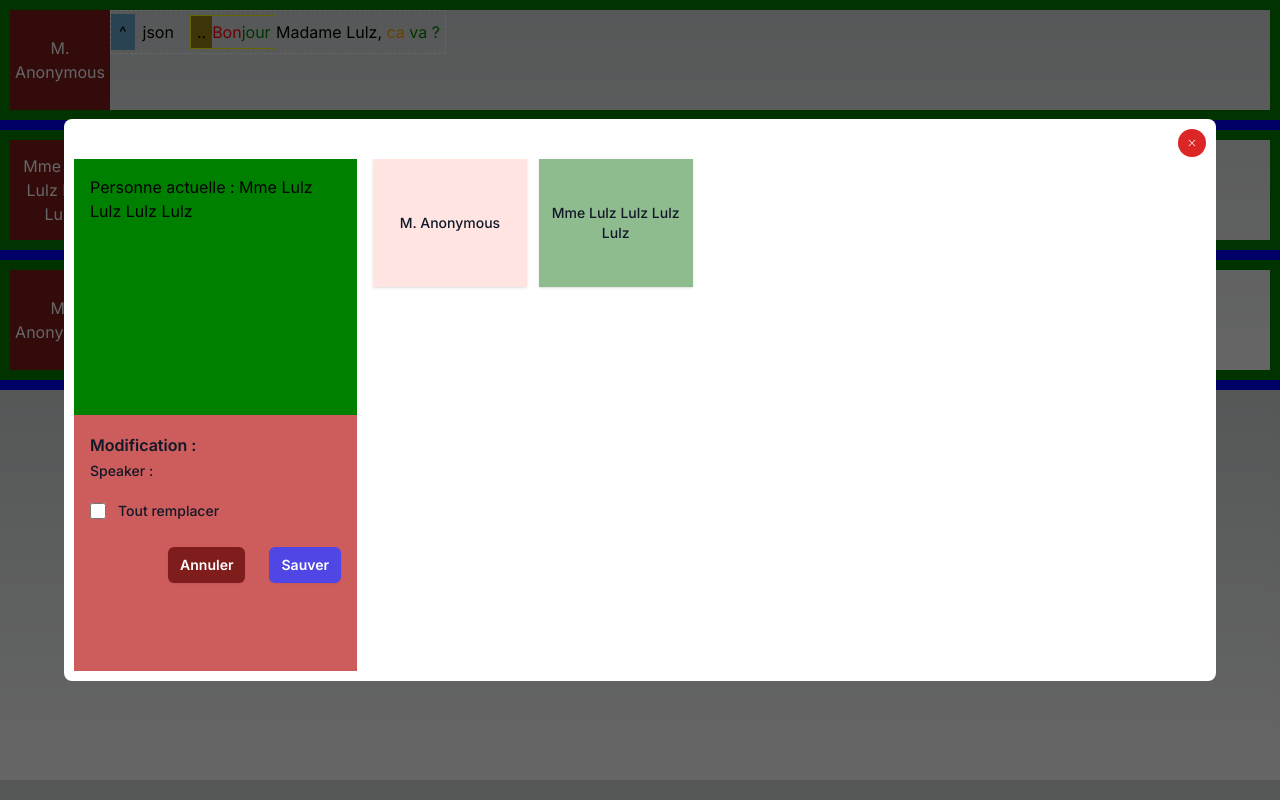
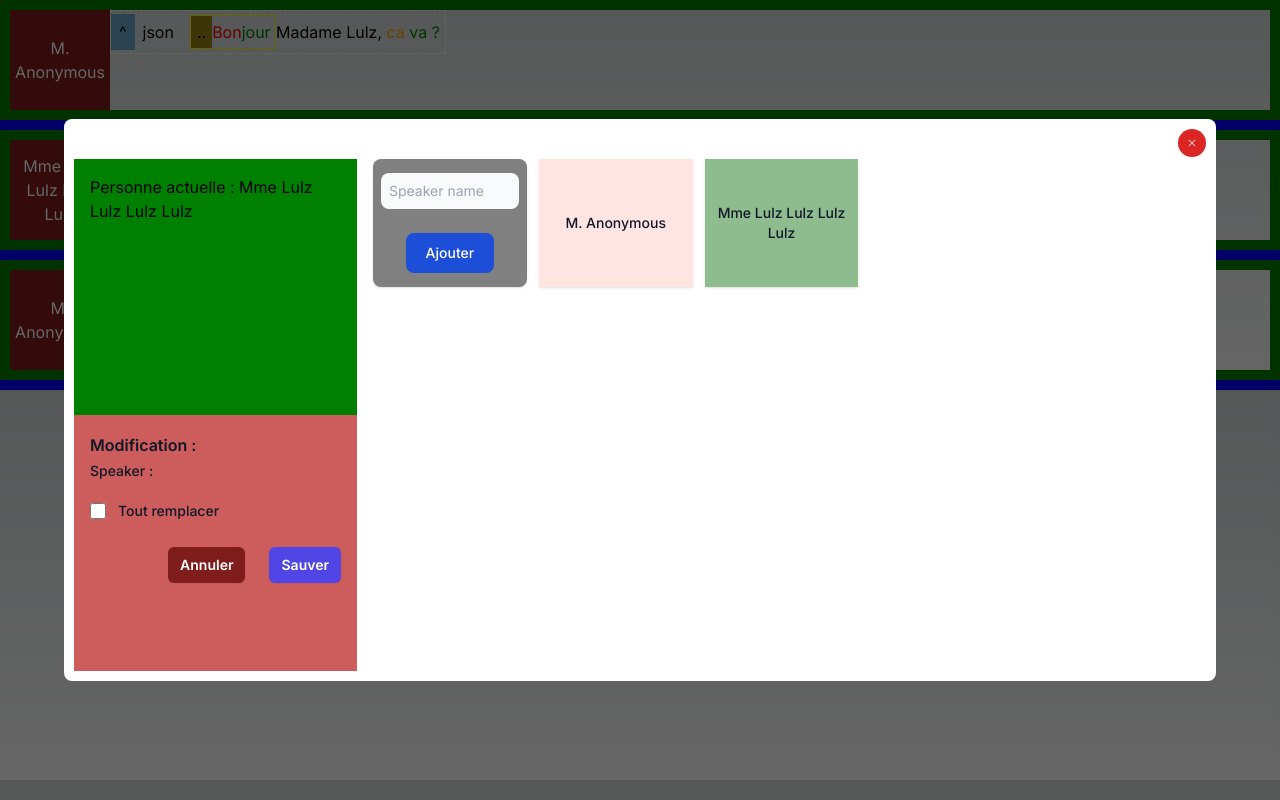
Before and after one commit to glefait/transcript-react-test, a Next.js app: page /flat-dom in a window 1280 px wide. Both pictures are taken after a click on the link "Mme Lulz Lulz Lulz Lulz". Built offline with nearby package versions, Linux system fonts and the light colour scheme.

Commit message:
add speaker modal

```diff
--- a/src/components/EditionFlat.js
+++ b/src/components/EditionFlat.js
@@ -3,7 +3,6 @@ import React from "react";
 import { useState, useContext } from 'react';
 import { DomManualManagementContext } from '@/components/DomManualManagementContext';
 import { TranscriptContext } from '@/components/TranscriptContext';
-import {v4 as uuidv4} from 'uuid';
 import {TranscriptionLineDom} from "@/components/EditionFlatDom";
 import {findDifferences, moveLine, moveFirstWordAbove} from '@/components/DataStructure';
 import {ModalSpeaker} from "@/components/ModalSpeaker";
--- a/src/components/ModalSpeaker.js
+++ b/src/components/ModalSpeaker.js
@@ -1,10 +1,9 @@
 "use client";
 import '../styles/modal.css';
+import {v4 as uuidv4} from 'uuid';
 import {useContext, useEffect, useState} from "react";
 import {TranscriptContext} from "@/components/TranscriptContext";
 import {TranscriptSpeakerContext} from "@/components/TranscriptSpeakerContext";
-
-
 
 
 export const ModalSpeaker = ({showModal, handleClick, blockUUID, replacementCandidateUUID, setReplacementCandidateUUID}) => {
@@ -64,6 +63,22 @@ export const ModalSpeaker = ({showModal, handleClick, blockUUID, replacementCand
         setReplaceAll(false);
     }
 
+    function form_add_new_speaker(formData) {
+        const new_speaker = {
+            [uuidv4()]: {
+                    "name": formData.get("speaker_name"),
+                    "picture": "/media/user.png"
+                }
+        }
+        const newSpeakers = {
+                ...speakers,
+                ...new_speaker
+            }
+        setSpeakers(newSpeakers);
+        console.log(newSpeakers);
+        document.getElementById("add-new-speaker-from-modal").reset();
+    }
+
     let parts = [];
     for (const [key, value] of Object.entries(speakers)) {
         const specific_class = (current_uuid == key) ? "current-speaker" : "select-another-speaker";
@@ -81,8 +96,6 @@ export const ModalSpeaker = ({showModal, handleClick, blockUUID, replacementCand
         parts.push(o);
     }
 
-    //     <input type="hidden" name="replace_uuid" value={replacementCandidateUUID}/>
-    // { ... (replacementCandidateUUID == "") ? { checked: false } : {} }
     return (
         <div className={showHideClassName}>
             <section className="modal-main rounded-lg">
@@ -152,11 +165,26 @@ export const ModalSpeaker = ({showModal, handleClick, blockUUID, replacementCand
                     </div>
                     <div className="flex basis-3/4 max-h-[80vh] overflow-y-auto pl-4 pr-4">
                         <ul role="list" className="grid grid-cols-1 gap-3 sm:grid-cols-2 lg:grid-cols-5">
+
+                            <li className="add_speaker_button rounded-lg bg-white shadow hover:bg-sky-700 p-2 max-h-32 items-center justify-center flex flex-col">
+                                <form className="text-center" action={form_add_new_speaker} id="add-new-speaker-from-modal">
+                                    <div className="grid gap-6 mb-6">
+                                            <input type="text" id="speaker_name" name="speaker_name"
+                                                   className="block w-full  p-2 bg-gray-50 text-gray-900 text-sm rounded-lg focus:ring-blue-500 focus:border-blue-500  dark:bg-gray-700 dark:border-gray-600 dark:placeholder-gray-400 dark:text-white dark:focus:ring-blue-500 dark:focus:border-blue-500"
+                                                   placeholder="Speaker name" required/>
+                                    </div>
+                                    <button type="submit"
+                                            class=" text-white bg-blue-700 hover:bg-blue-800 focus:ring-4 focus:outline-none focus:ring-blue-300 font-medium rounded-lg text-sm w-full sm:w-auto px-5 py-2.5 text-center dark:bg-blue-600 dark:hover:bg-blue-700 dark:focus:ring-blue-800">
+                                        Ajouter
+                                    </button>
+                                </form>
+                            </li>
                             {parts}
                         </ul>
                     </div>
                 </div>
             </section>
         </div>
-    );
+);
+    // {parts}
 };
--- a/src/styles/globals.css
+++ b/src/styles/globals.css
@@ -134,8 +134,6 @@ body {
   margin-left:0px;
 }
 
-
-
 .author {
     text-align: center;
     position: relative;
--- a/src/styles/modal.css
+++ b/src/styles/modal.css
@@ -45,3 +45,11 @@
 .current-speaker:hover {
   background-color: darkseagreen;
 }
+
+.add_speaker_button {
+  background-color: gray;
+}
+
+.add_speaker_button:hover {
+  background-color: darkgray;
+}
```
Also changed, not shown: 1 other file (tests, documents, lock files or other folders).
